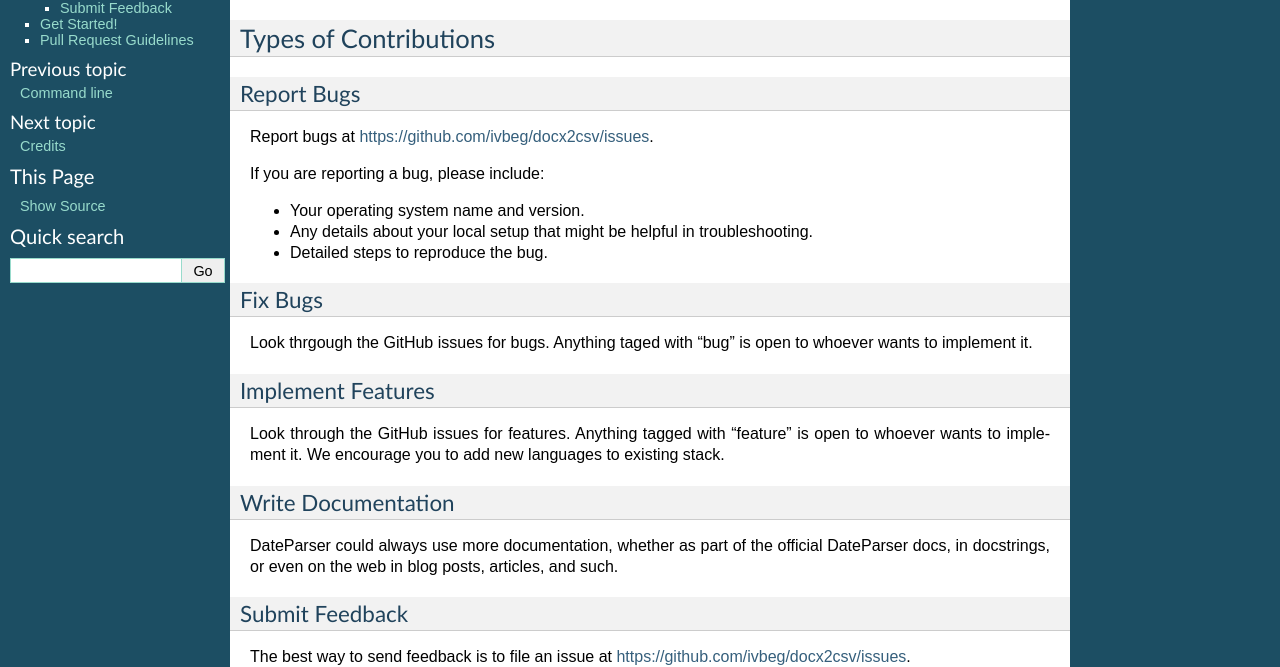
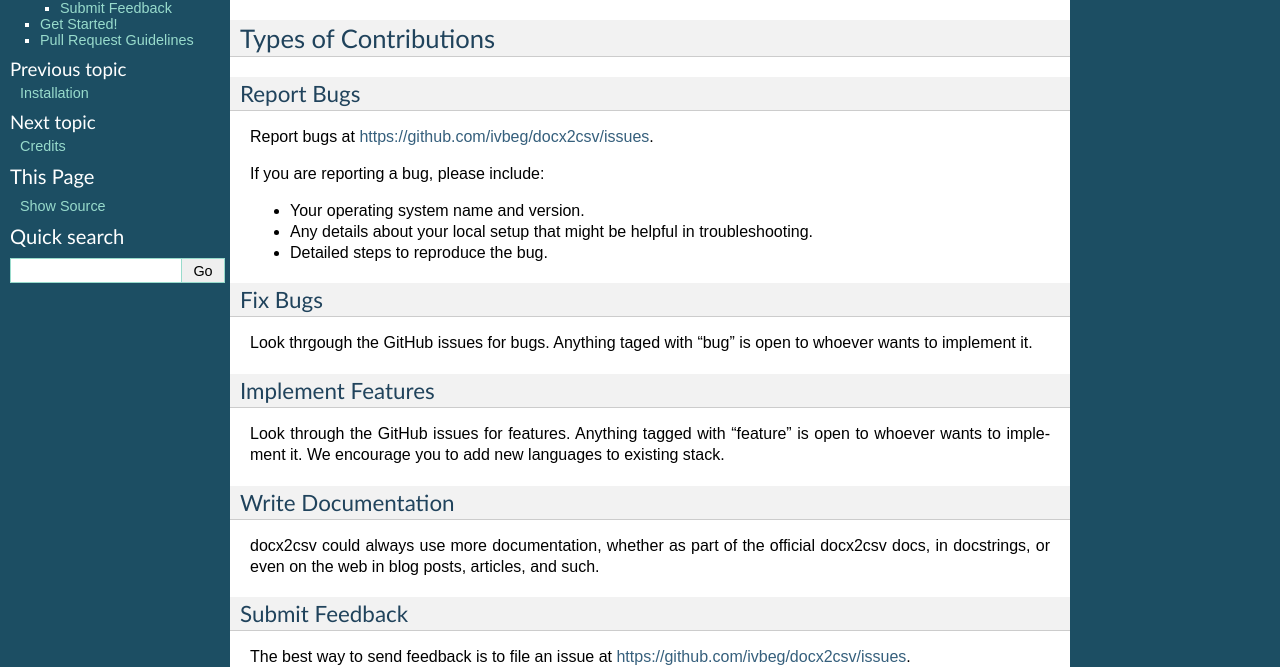
Before and after one commit to ivbeg/docx2csv, a Sphinx documentation site: the page built from docs/contributing.rst, in a window 1280 px wide. Shown: the part 170-837 px from the top of the page. Built offline with Sphinx 7.4.7, drawn with Linux system fonts in a browser that asks for light colours.

Commit message:
Documentation cleanup

```diff
--- a/CONTRIBUTING.rst
+++ b/CONTRIBUTING.rst
@@ -37,8 +37,8 @@ We encourage you to add new languages to existing stack.
 Write Documentation
 ~~~~~~~~~~~~~~~~~~~
 
-DateParser could always use more documentation, whether as part of the
-official DateParser docs, in docstrings, or even on the web in blog posts,
+docx2csv could always use more documentation, whether as part of the
+official docx2csv docs, in docstrings, or even on the web in blog posts,
 articles, and such.
 
 Submit Feedback
--- a/docs/index.rst
+++ b/docs/index.rst
@@ -11,7 +11,6 @@ Contents:
    :maxdepth: 2
 
    installation
-   usage
    contributing
    authors
    history
```
